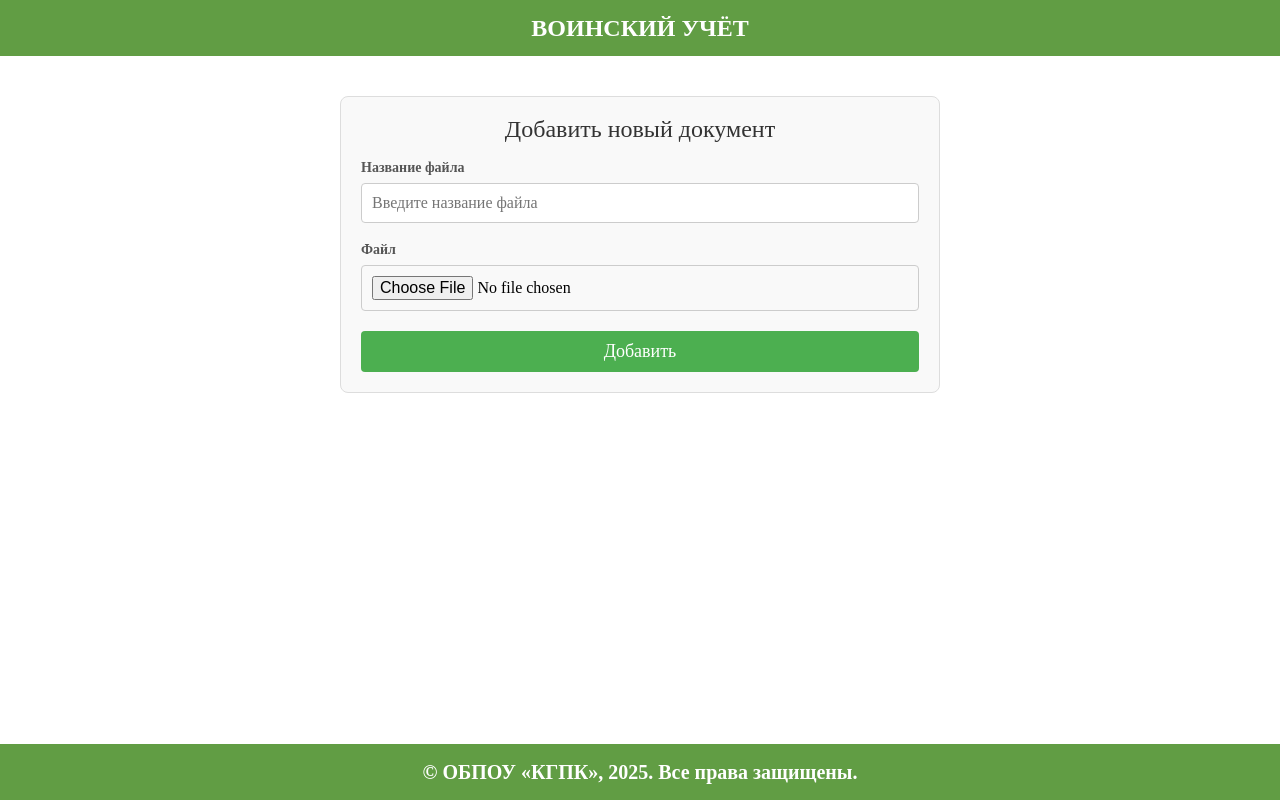
After one commit to PolinaScrbbs/Military-Registration, a Python web app: template app/templates/add_document.html in a window 1280 px wide. The commit adds this page. Run offline with Jinja, Linux system fonts and the light colour scheme; the template is opened without the code that fills it, so the values that code supplies are empty.

Commit message:
Add Content

```diff
--- a/app/main.py
+++ b/app/main.py
@@ -2,7 +2,7 @@ from datetime import timedelta
 from quart import Quart
 from quart_jwt_extended import JWTManager
 
-from .config import SECRET_KEY
+from .config import SECRET_KEY, API_SECRET_KEY
 
 from .routers import index_router
 from .routers import documents_router
@@ -12,7 +12,7 @@ from .routers import auth_router
 
 app = Quart(__name__, static_folder="static", template_folder="templates")
 
-app.config['JWT_SECRET_KEY'] = SECRET_KEY
+app.config['JWT_SECRET_KEY'] = API_SECRET_KEY
 app.config["JWT_ACCESS_COOKIE_NAME"] = "access_token"
 app.config['JWT_TOKEN_LOCATION'] = ['cookies']
 app.config["JWT_ACCESS_TOKEN_EXPIRES"] = timedelta(hours=1)
--- /dev/null
+++ b/app/static/css/add_document.css
@@ -0,0 +1,86 @@
+@import 'base.css';
+
+.content {
+    height: 86vh;
+    padding: 2.5vh 15vw;
+    justify-items: center;
+
+}
+
+/* Общие стили для формы */
+.form-container {
+    width: 100%;
+    max-width: 600px;
+    margin: 20px auto;
+    padding: 20px;
+    border: 1px solid #ddd;
+    border-radius: 8px;
+    background-color: #f9f9f9;
+}
+
+/* Заголовок формы */
+.form-container h2 {
+    text-align: center;
+    font-size: 24px;
+    color: #333;
+    margin-bottom: 20px;
+}
+
+/* Стили для каждого поля формы */
+.form-group {
+    margin-bottom: 20px;
+}
+
+/* Метки для полей */
+.form-group label {
+    display: block;
+    font-weight: bold;
+    margin-bottom: 8px;
+    color: #555;
+}
+
+/* Поля ввода */
+.form-group input[type="text"],
+.form-group input[type="file"] {
+    width: 100%;
+    padding: 10px;
+    font-size: 16px;
+    border: 1px solid #ccc;
+    border-radius: 4px;
+    box-sizing: border-box;
+}
+
+/* Кнопка отправки */
+.submit-button {
+    width: 100%;
+    padding: 10px;
+    font-size: 18px;
+    color: #fff;
+    background-color: #4CAF50;
+    border: none;
+    border-radius: 4px;
+    cursor: pointer;
+    transition: background-color 0.3s ease;
+}
+
+/* Эффект при наведении на кнопку */
+.submit-button:hover {
+    background-color: #45a049;
+}
+
+/* Уведомления об ошибках или успешных действиях */
+.error-message,
+.success-message {
+    padding: 15px;
+    margin-top: 20px;
+    border-radius: 5px;
+    background-color: #f2dede;
+    color: #a94442;
+    border: 1px solid #ebccd1;
+}
+
+.success-message {
+    background-color: #dff0d8;
+    border: 1px solid #d6e9c6;
+    color: #3c763d;
+}
--- /dev/null
+++ b/app/templates/add_document.html
@@ -0,0 +1,29 @@
+{% extends "base.html" %}
+
+{% block styles %}
+<link rel="stylesheet" href="{{ url_for('static', filename='css/add_document.css') }}">
+{% endblock styles %}
+
+{% block content %}
+<div class="form-container">
+    <h2>Добавить новый документ</h2>
+
+    {% if error_message %}
+    <div class="error-message">
+        <p>{{ error_message }}</p>
+    </div>
+    {% endif %}
+
+    <form method="POST" action="{{ url_for('documents_router.add_document', category=category) }}" enctype="multipart/form-data">
+        <div class="form-group">
+            <label for="filename">Название файла</label>
+            <input type="text" id="filename" name="filename" required placeholder="Введите название файла">
+        </div>
+        <div class="form-group">
+            <label for="file">Файл</label>
+            <input type="file" id="file" name="file" required>
+        </div>
+        <button type="submit" class="submit-button">Добавить</button>
+    </form>
+</div>
+{% endblock %}
--- a/app/templates/login.html
+++ b/app/templates/login.html
@@ -7,7 +7,7 @@
 {% block content %}
     <div class="login-container">
         <h2>Авторизация</h2>
-        <form method="POST" action="{{ url_for('auth_router.login') }}">
+        <form method="POST" action="{{ url_for('auth_router.login', next=next) }}">
             <div class="form-group">
                 <label for="username">Имя пользователя</label>
                 <input type="text" id="username" name="username" required placeholder="Введите имя пользователя">
```
Also changed, not shown: app/responses/documents.py (+35 -0 lines), app/routers/auth.py (+13 -14 lines), app/routers/documents.py (+33 -5 lines), app/static/css/documents.css (+24 -0 lines), app/templates/documents.html (+12 -2 lines).
